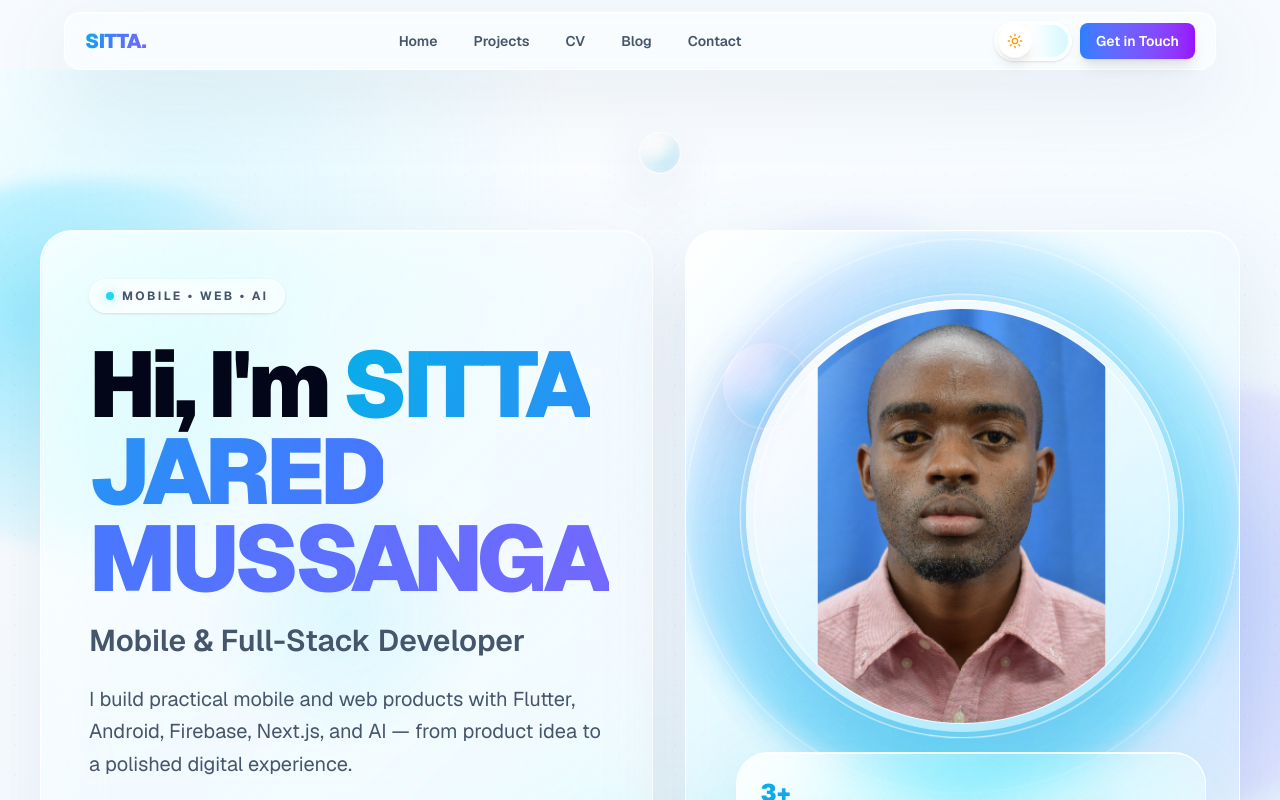
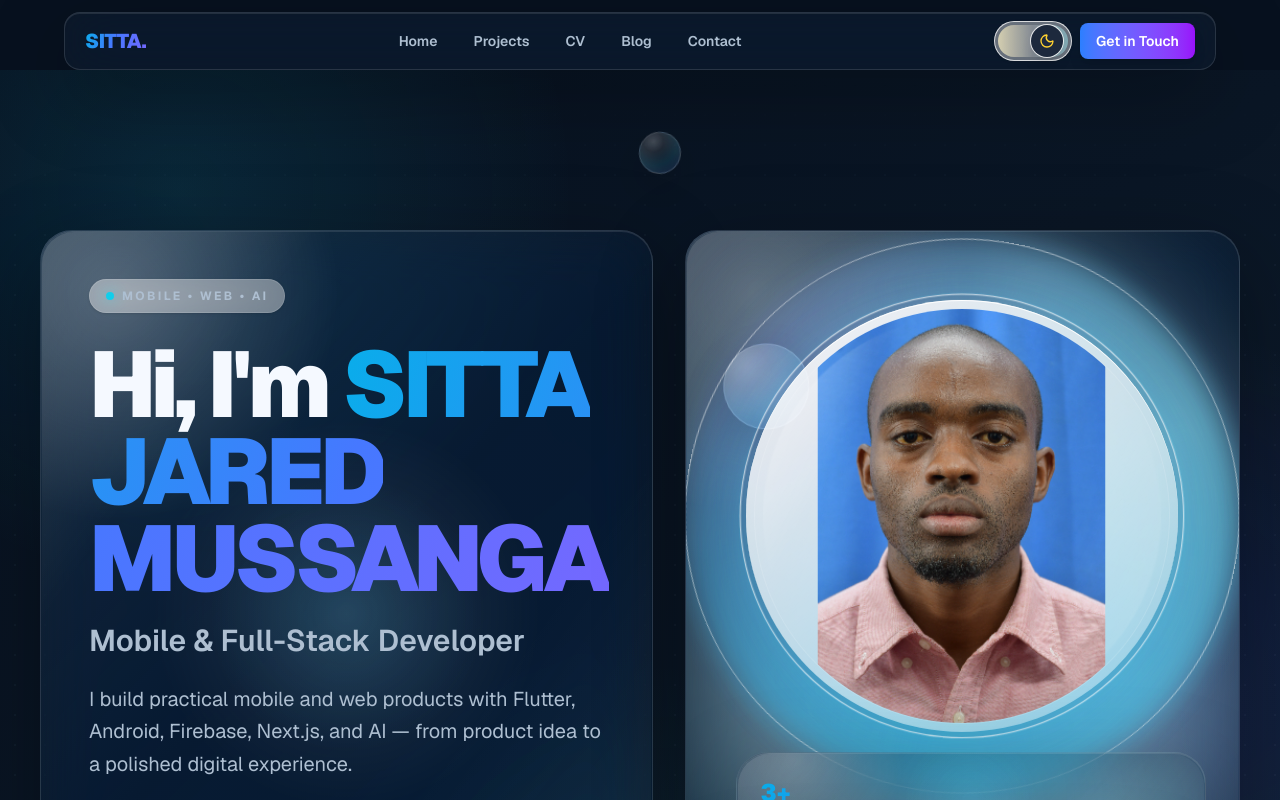
Before and after one commit to joshuamussanga7-cpu/sitta-jared-portfolio, a Next.js app: page / in a window 1280 px wide. Shown: the top 800 px of the page. Built offline with nearby package versions, Linux system fonts and the light colour scheme.

Commit message:
fix: make night mode default consistently

```diff
--- a/components/common/Navbar.tsx
+++ b/components/common/Navbar.tsx
@@ -7,11 +7,11 @@ import { Button } from '@/components/ui/Button'
 
 export function Navbar() {
   const [isOpen, setIsOpen] = useState(false)
-  const [dark, setDark] = useState(false)
+  const [dark, setDark] = useState(true)
 
   useEffect(() => {
     const saved = window.localStorage.getItem('theme')
-    const shouldUseDark = saved === 'dark' || (!saved && window.matchMedia('(prefers-color-scheme: dark)').matches)
+    const shouldUseDark = saved !== 'light'
     setDark(shouldUseDark)
     document.documentElement.classList.toggle('dark', shouldUseDark)
     document.body.classList.toggle('dark', shouldUseDark)
@@ -95,9 +95,7 @@ export function Navbar() {
             <div className="md:hidden flex items-center gap-2">
               <ThemeToggle />
               <button aria-label="Toggle menu" className="p-2 rounded-xl hover:bg-white/60 dark:hover:bg-white/10" onClick={() => setIsOpen(!isOpen)}>
-                <span className="block w-5 h-0.5 bg-slate-800 mb-1.5 dark:bg-slate-200" />
-                <span className="block w-5 h-0.5 bg-slate-800 mb-1.5 dark:bg-slate-200" />
-                <span className="block w-5 h-0.5 bg-slate-800 dark:bg-slate-200" />
+                <span className="block w-5 h-0.5 bg-slate-800 mb-1.5 dark:bg-slate-200" /><span className="block w-5 h-0.5 bg-slate-800 mb-1.5 dark:bg-slate-200" /><span className="block w-5 h-0.5 bg-slate-800 dark:bg-slate-200" />
               </button>
             </div>
           </div>
```
